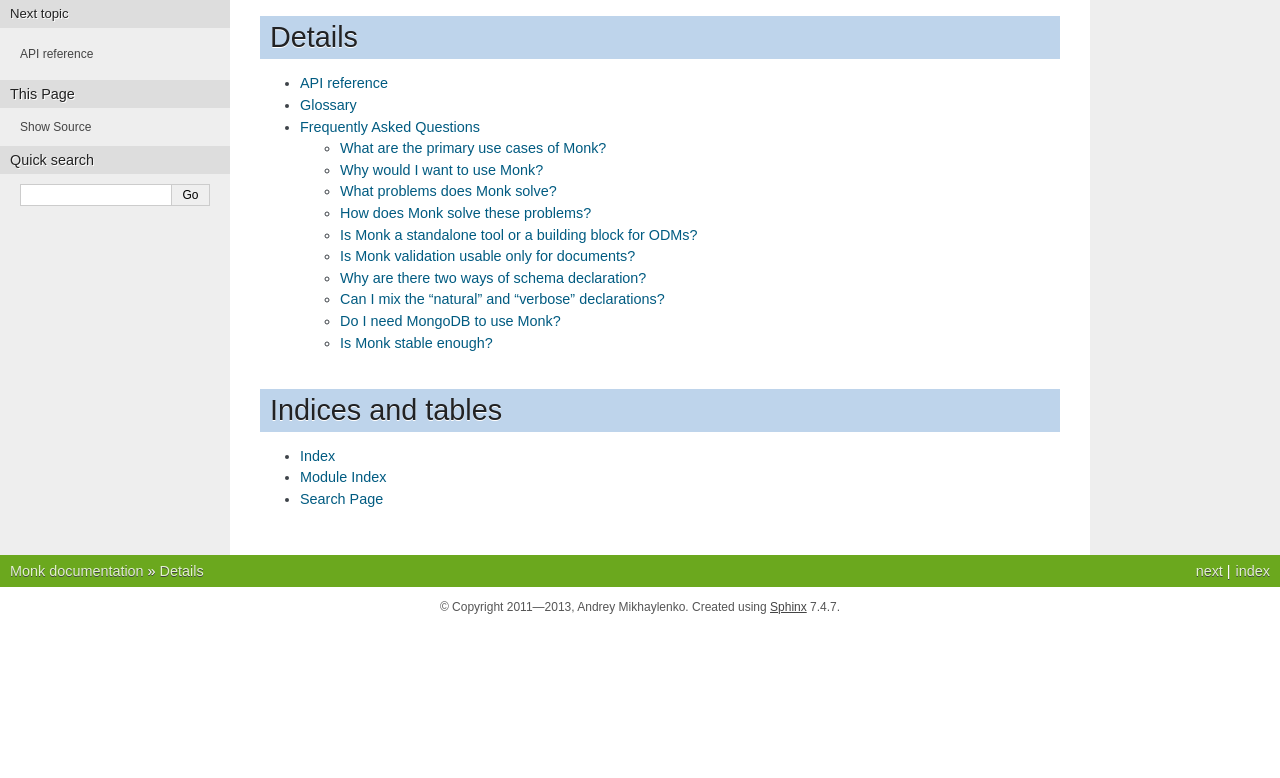
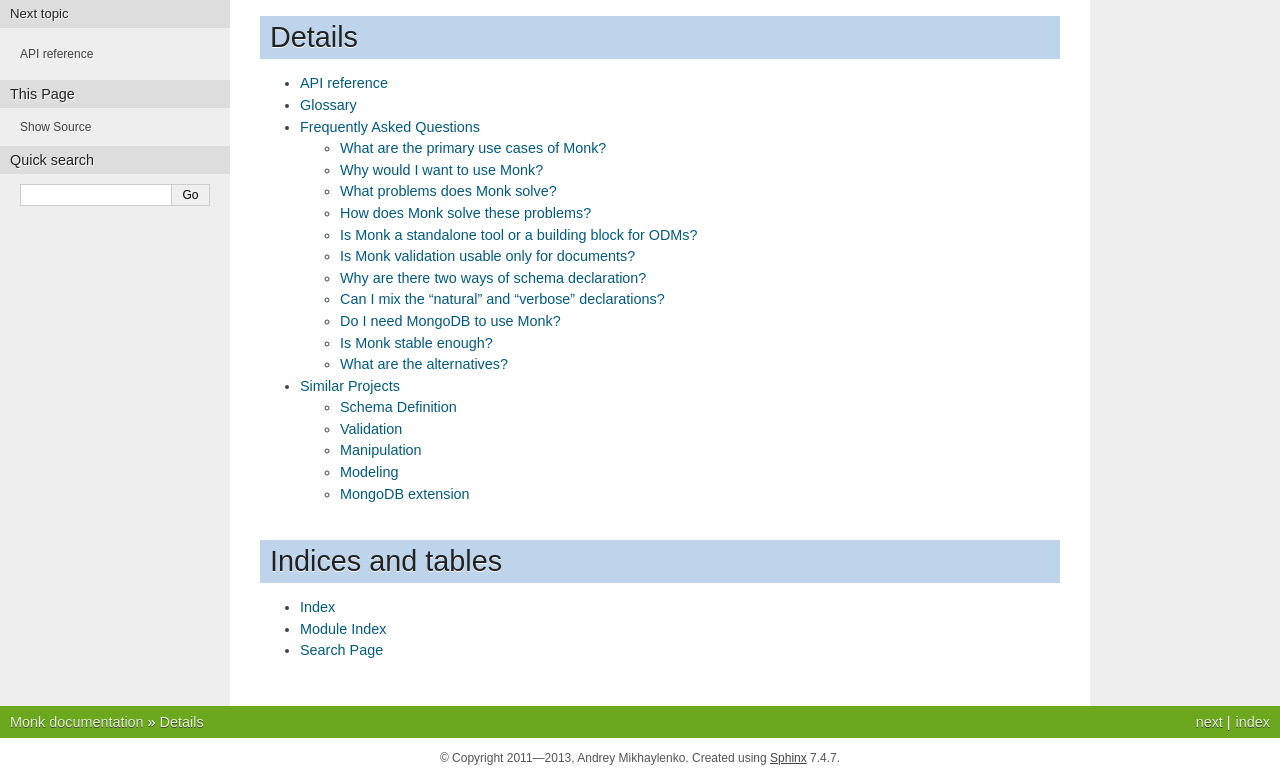
Before and after one commit to neithere/monk, a Sphinx documentation site: the page built from docs/index.rst, in a window 1280 px wide, cut to the strip 136-914 px from the top of the page. Built offline with Sphinx 7.4.7, drawn with Linux system fonts in a browser that asks for light colours; the version number could not be read and is left out; part of the change alters nothing that is shown.

Commit message:
Update documentation: add comparison to MongoKit

```diff
--- a/docs/faq.rst
+++ b/docs/faq.rst
@@ -99,3 +99,8 @@ changes in the API and therefore ensure good coverage of your code).
 :stability:
     The API is still evolving but the core is considered stable since v.0.7.
     Even serious changes under the hood barely affect the public interface.
+
+What are the alternatives?
+--------------------------
+
+See :doc:`similar`.
--- a/docs/index.rst
+++ b/docs/index.rst
@@ -9,6 +9,7 @@ Details
    api
    glossary
    faq
+   similar
 
 Indices and tables
 ------------------
--- /dev/null
+++ b/docs/similar.rst
@@ -0,0 +1,97 @@
+Similar Projects
+~~~~~~~~~~~~~~~~
+
+Below is a list of projects that share one or more major goals with Monk.
+
+The descriptions may be a bit too critical, but that's only because of the
+inevitable competition between Monk and these projects; Monk aims to be better
+and the list shows how it is better.  I mean, what's the point of creating
+a project if not to make a solution that would incorporate the strong points
+and address the weaknesses of its predecessors?  So, here we go.
+
+Schema Definition
+-----------------
+
+MongoKit_
+  Simple and pythonic, very similar to Monk (actually, Monk's "natural" DSL was
+  inspired by that of MongoKit).  However, everything is tightly bound to
+  MongoDB (not to mention the lacking possibility to work with plain data
+  without ODMs); the required flag, default values and custom validators are
+  defined on the root level, duplicating the structure in each case. Example::
+
+      # Monk
+
+      spec = {
+          'foo': 5,
+          'bar': optional(str),
+          'baz': {
+              'quux': 'flux'
+          }
+      }
+
+      # MongoKit
+
+      class Spec(Document):
+          structure = {
+              'foo': int,
+              'bar': str,
+              'baz': {
+                  'quux': str
+              }
+          }
+          default_values = {
+              'foo': 5,
+              'quux': 'flux'
+          }
+          required = ['foo', 'baz.quux']
+
+  Very similar support (and notation) for nested lists and dicts; also supports
+  nested tuples.
+
+Validation
+----------
+
+MongoKit_
+  Type validation (extensible with custom types).  All validators beyond types
+  belong in a separate dictionary which mostly duplicates the schema dictionary.
+  The list of required fields (with names in a MongoDB-ish dot notation, i.e.
+  ``foo.$unicode.bar``) must be defined in yet another place.
+  This approach implies noticeable redundancy for relatively complex documents.
+
+  The Document class also has an overloadable ``validate()`` method which makes
+  sense for simultaneous multi-field validation.  In Monk you would simply call
+  the normal and a custom validation functions one after another (or overload
+  the method in a similar way if using modeling).
+
+Manipulation
+------------
+
+MongoKit_
+  Data manipulation mostly embraces conversion between Python types and MongoDB
+  internal representation (via PyMongo).  This can be tuned with "Custom Types"
+  that handle both manipulation and validation.
+
+  It is unknown whether the list of default values supports callables.
+
+Modeling
+--------
+
+MongoKit_
+  The Document class is bound to a MongoDB collection.  Supports dot-expanded
+  dictionary behaviour (like Monk).  Supports polymorphism (Monk doesn't).
+  The underlying functions are not intended to be used separately (in Monk this
+  was one of the main design goals).
+
+MongoDB extension
+-----------------
+
+MongoKit_
+  Tightly bound to MongoDB on all levels.  The document class is bound to
+  a collection (which I found problematic in the past but generally this may be
+  good design).  Very good integration.  PyMongo is accessible when needed
+  (like in Monk).  Keeps the data clean from tool-specific metadata (like Monk).
+  In general, MongoDB support is superior compared to that of Monk but both use
+  PyMongo so the basic functionality is exactly the same.  The choice depends
+  on given project's use cases.
+
+.. _MongoKit: http://namlook.github.io/mongokit/
```
